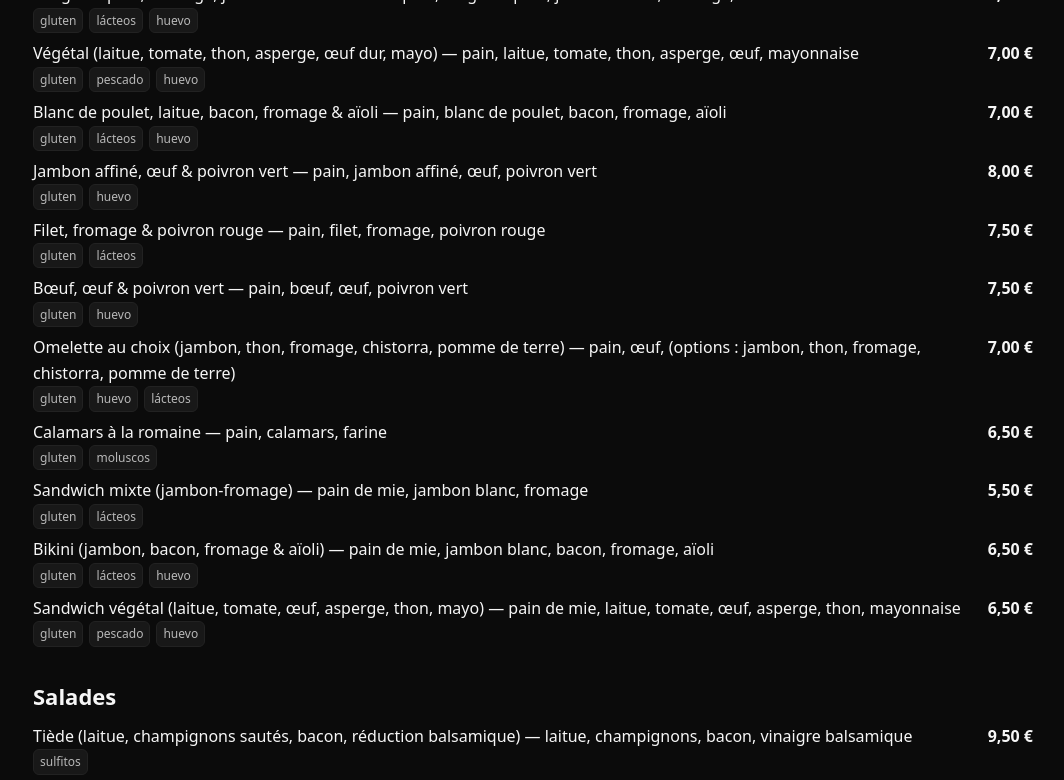
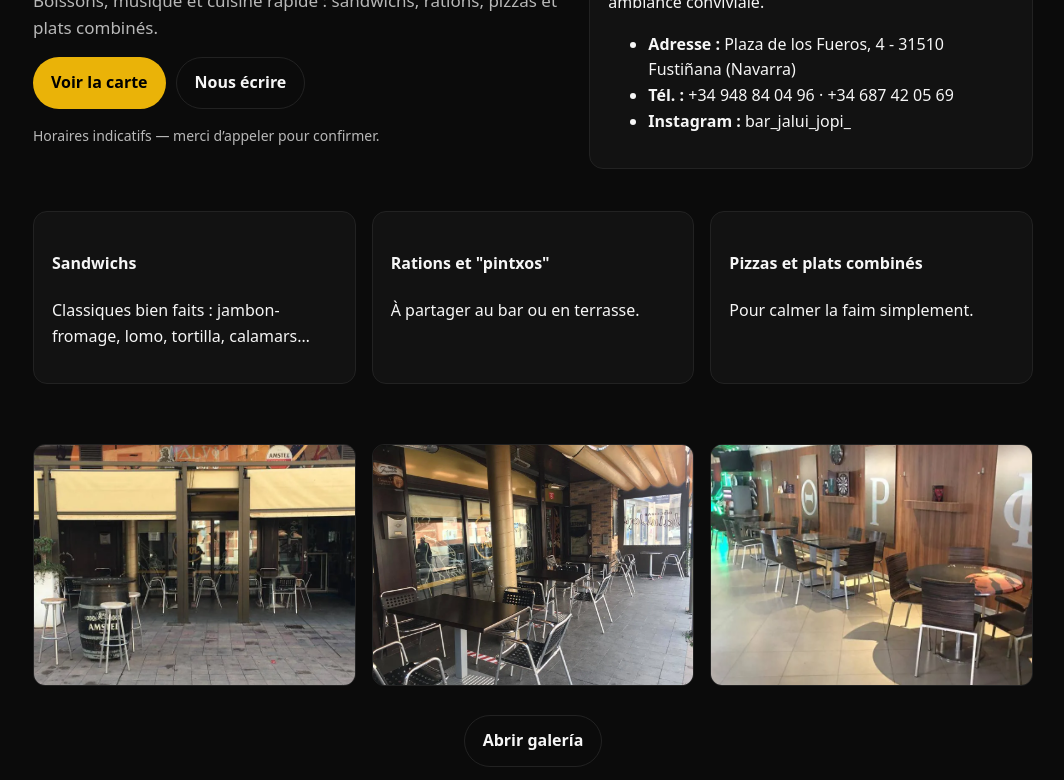
Before and after one commit to Jandri2209/web-jalui-jopi, an Eleventy site: page fr/index.njk in a window 1280 px wide. Shown: the part 278-1058 px from the top of the page, without its empty margins (107-1171 px from the left). Built offline with nearby package versions, Linux system fonts and the light colour scheme; Eleventy itself is replaced by a stand-in of ours; files that its build step writes are made by us from their sources.

Commit message:
Ajuste de bug

```diff
--- a/fr/index.njk
+++ b/fr/index.njk
@@ -1,49 +1,67 @@
 ---
 layout: base.njk
-title: Carte
+title: Accueil
 lang: fr
-permalink: /fr/carte/
-alt: {"es": "/carta/", "en": "/en/menu/"}
+permalink: /fr/
+alt: {"es": "/", "en": "/en/"}
 ---
-{% set MENUS = { 'es': menu_es, 'en': menu_en, 'fr': menu_fr } %}
-{% set T = i18n[lang] or i18n.fr %}
-{% set MENU = MENUS[lang] or menu_fr %}
 
-<article>
-  <header class="menu-hero">
-    <img src="/images/menu-hero.jpg" alt="Jalui Jopi">
-    <h1 style="margin-top:10px">{{ T.Carta }}</h1>
-    <p class="lead-note">
-      {{ T.PricesNote }}
-      <time>{{ "now" | date("fr-FR") }}</time>
+<section class="hero">
+  <div>
+    <p class="kicker">Fustiñana · Navarre</p>
+    <h1>{{ i18n.fr.HeroTitle }}</h1>
+    <p class="lead">{{ i18n.fr.HeroSubtitle }}</p>
+    <div class="cta-row">
+      <a class="btn" href="/fr/carte/">{{ i18n.fr.CTA_SeeMenu }}</a>
+      <a class="btn alt" href="/fr/contact/">{{ i18n.fr.CTA_Contact }}</a>
+    </div>
+    <p class="lead-note" style="margin-top:10px">{{ i18n.fr.OpenHoursNote }}</p>
+  </div>
+
+  <div class="card">
+    <h3>Un classique depuis 1967</h3>
+    <p>
+      Né comme bar musical sur la place, nous sommes aujourd’hui un lieu décontracté
+      pour <strong>sandwichs</strong>, <strong>rations</strong>, <strong>pizzas</strong> et
+      <strong>plats combinés</strong>. Service rapide et ambiance conviviale.
     </p>
-  </header>
+    <ul>
+      <li><strong>Adresse&nbsp;:</strong> {{ site.address }}</li>
+      <li><strong>Tél.&nbsp;:</strong> <a href="tel:+34948840496">{{ site.phone }}</a>{% if site.mobile %} · <a href="tel:+34687420569">{{ site.mobile }}</a>{% endif %}</li>
+      <li><strong>Instagram&nbsp;:</strong> <a href="{{ site.instagram }}" target="_blank" rel="noopener">bar_jalui_jopi_</a></li>
+    </ul>
+  </div>
+</section>
 
-  {% for cat in MENU.categories %}
-    <section class="menu-cat">
-      {% if cat.image %}<img src="{{ cat.image }}" alt="{{ cat.title }}">{% endif %}
-      <h3>{{ cat.title }}</h3>
-      <div class="menu-items">
-        {% for it in cat.items %}
-          {% set allergens = it.allergens or (it.ingredients | inferAllergens) %}
-          <div class="name">
-            {{ it.name }}
-            {% if it.ingredients %}
-              <span class="ingredients">— {{ it.ingredients | join(", ") }}</span>
-            {% endif %}
-            {% if (allergens | length) %}
-              <span class="allergens">
-                {% for a in allergens %}
-                  <span class="a" title="{{ T.AllergenNames[a] or a }}">{{ a }}</span>
-                {% endfor %}
-              </span>
-            {% endif %}
-          </div>
-          {% if it.price %}
-            <div class="price">{{ it.price | currency(lang) }}</div>
-          {% endif %}
-        {% endfor %}
-      </div>
-    </section>
-  {% endfor %}
-</article>
+<section class="section">
+  <div class="grid-3">
+    <div class="card"><h4>Sandwichs</h4><p>Classiques bien faits : jambon-fromage, lomo, tortilla, calamars…</p></div>
+    <div class="card"><h4>Rations et "pintxos"</h4><p>À partager au bar ou en terrasse.</p></div>
+    <div class="card"><h4>Pizzas et plats combinés</h4><p>Pour calmer la faim simplement.</p></div>
+  </div>
+</section>
+
+<section class="section">
+  <div class="home-gallery">
+    {% for n in [1,2,3] %}
+      <figure class="g-item">
+        <img src="/images/home/home-0{{ n }}.webp" alt="Jalui Jopi — foto {{ n }}" loading="lazy">
+      </figure>
+    {% endfor %}
+  </div>
+  <p style="text-align:center;margin-top:.8rem">
+    <a class="btn alt" href="/galeria/">Abrir galería</a>
+  </p>
+</section>
+
+{% include "partials/reviews-google.njk" %}
+
+<section class="section">
+  <div class="card">
+    <h2>Depuis 1967 sur la place</h2>
+    <p>
+      Même adresse, même esprit. On a troqué les vinyles pour les playlists,
+      mais pas l’accueil. Cuisine simple et soignée, service rapide et ambiance détendue.
+    </p>
+  </div>
+</section>
```
Also changed, not shown: fr/carte/index.njk (+23 -8 lines).
